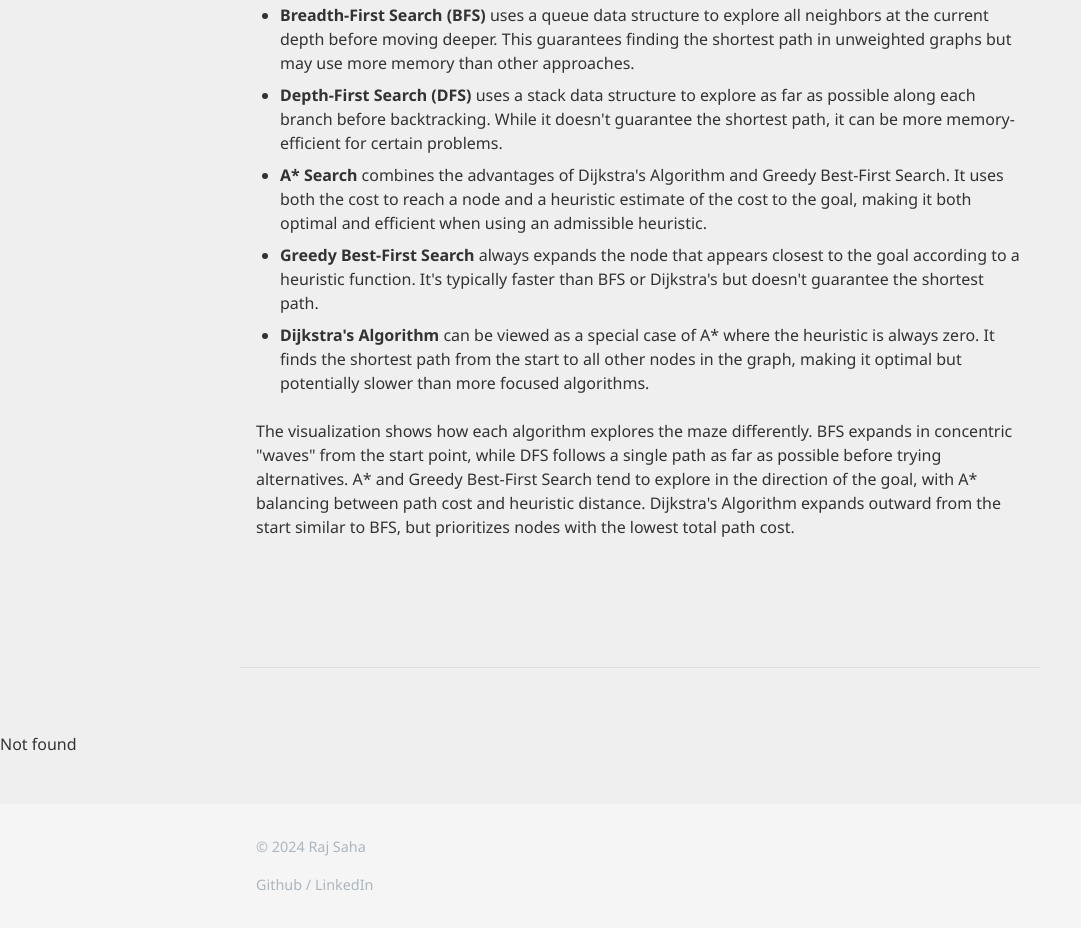
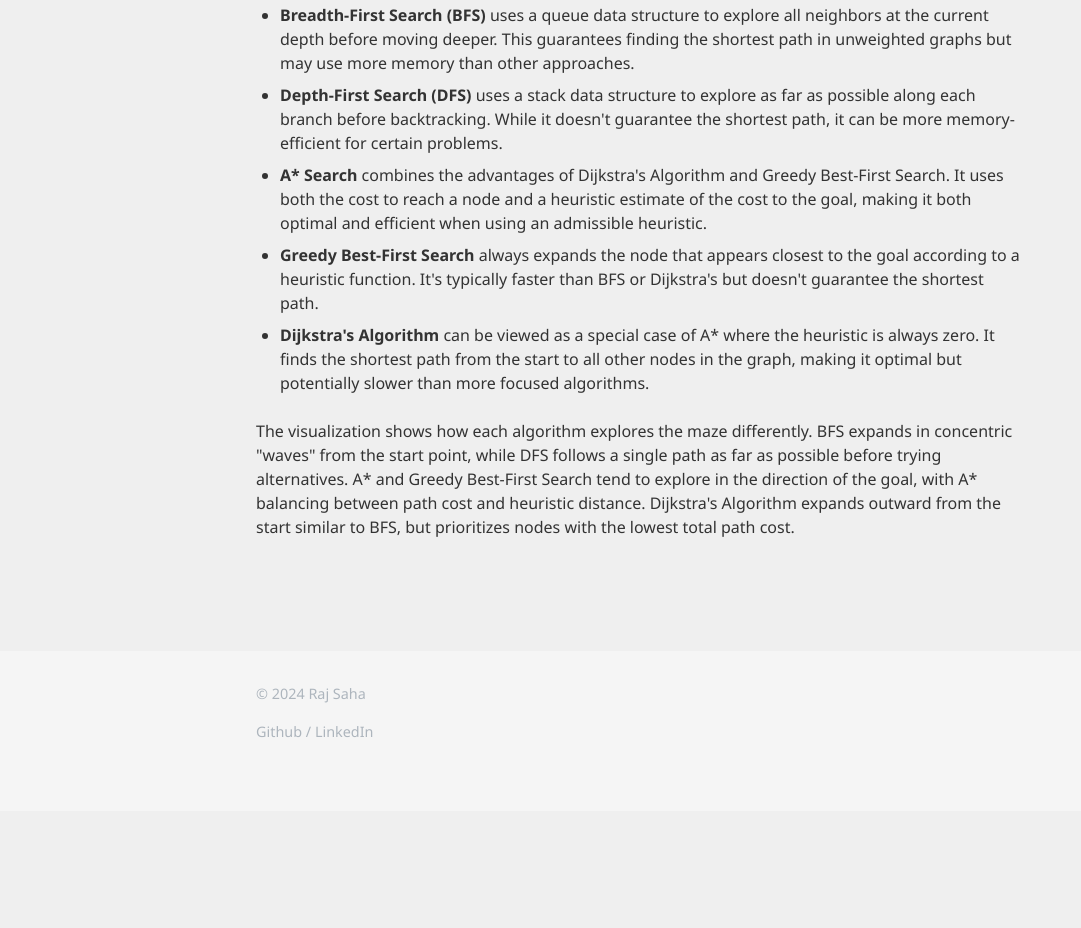
Before and after one commit to saha-raj/ai-pathfinding-algos, a plain HTML site: page index.html in a window 1280 px wide. Shown: the part 2359-3287 px from the top of the page, without its empty margins (0-1081 px from the left). After the commit the page ends 3170 px from the top, so only its background shows below. Drawn offline with nearby package versions, Linux system fonts and the light colour scheme; no server answers.

Commit message:
Fix CORS errors and font rendering issues

```diff
--- a/index.html
+++ b/index.html
@@ -19,6 +19,13 @@
     <link rel="stylesheet" href="https://cdnjs.cloudflare.com/ajax/libs/prism/1.24.1/themes/prism.min.css">
     <!-- Add JetBrains Mono font -->
     <link rel="stylesheet" href="https://fonts.googleapis.com/css2?family=JetBrains+Mono:wght@400;500&display=swap">
+    <!-- Make sure font-display is set to swap to prevent invisible text during loading -->
+    <style>
+        /* Ensure fonts render properly even if loading is delayed */
+        body {
+            font-display: swap;
+        }
+    </style>
 </head>
 <body>
     <div class="content">
@@ -200,27 +207,6 @@
 
     </div>
 
-
-    <div class="section-divider"></div>
-
-    <div id="more-stories-container"></div>
-
-    <script src="assets/js/stories-carousel.js"></script>
-    <script>
-        document.addEventListener('DOMContentLoaded', function () {
-            fetch('more-stories.html')
-                .then(response => response.text())
-                .then(html => {
-                    document.getElementById('more-stories-container').innerHTML = html;
-                    // Initialize the carousel after the content is loaded
-                    if (typeof initStoryCarousel === 'function') {
-                        setTimeout(initStoryCarousel, 100);
-                    }
-                })
-                .catch(error => console.error('Error loading more-stories section:', error));
-        });
-    </script>
-
     <footer class="footer">
         <div class="container">
             <p>© 2024 Raj Saha</p>
```
